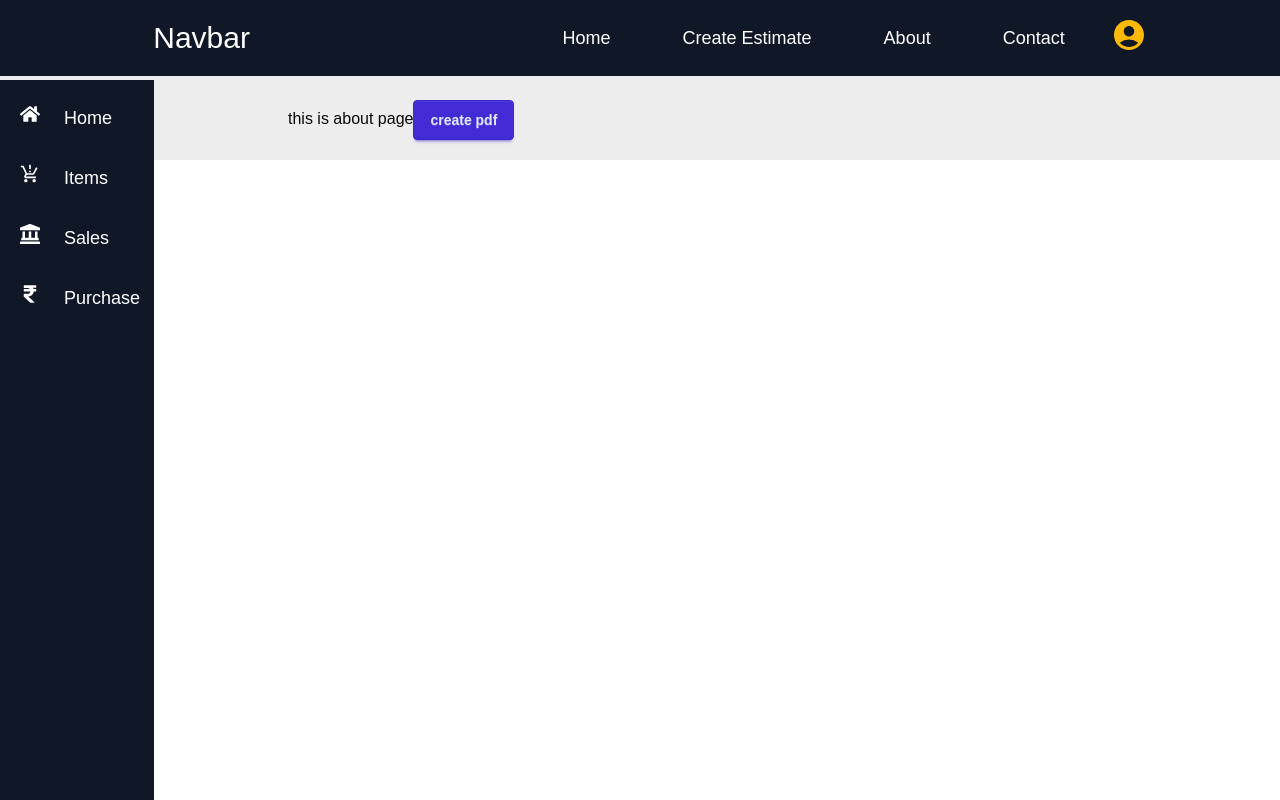
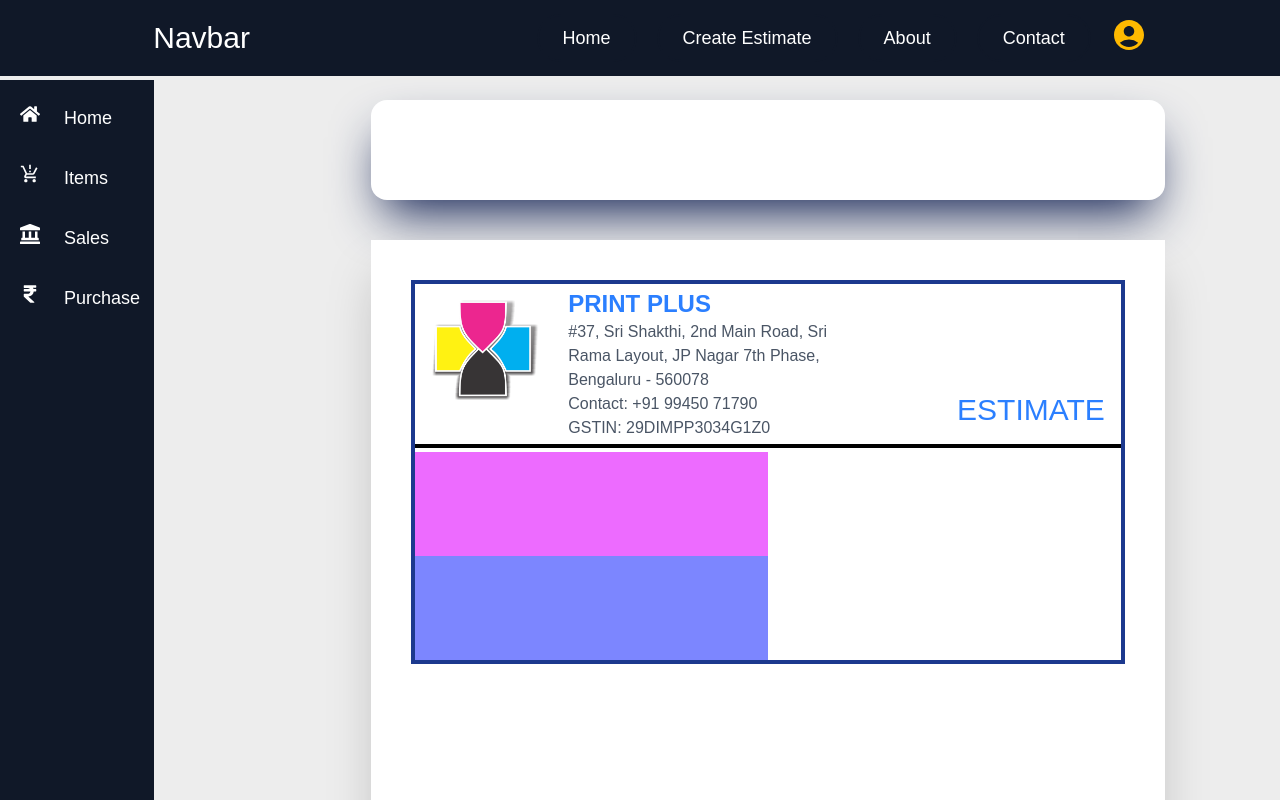
Before and after one commit to unhingedcargo/fintech_frontend, a Next.js app: page /about in a window 1280 px wide. Shown: the top 800 px of the page. Built offline with nearby package versions, Linux system fonts and the light colour scheme.

Commit message:
PDFin webpage-I

```diff
--- a/src/app/about/page.jsx
+++ b/src/app/about/page.jsx
@@ -1,7 +1,7 @@
 "use client";
 import Sidebar from '@/components/Sidebar';
+import React, { useState } from 'react';
 import jsPDF from 'jspdf';
-import React, { useState } from 'react';
 
 export default function AboutPage() {
   const [companyData, setCompanyData] = useState({
@@ -26,6 +26,7 @@ export default function AboutPage() {
   const createPDF = () => {
     // const img = "/PrintPlus LOGO PNG.png";
     const doc = new jsPDF("portrait", "mm");
+    console.log(doc.getPageInfo);
     doc.addFont("/fonts/Poppins-Regular.ttf", "regular", 'normal');
     doc.addFont("/fonts/Poppins-Bold.ttf", "bold", 'normal');
     doc.addFont("/fonts/Poppins-Medium.ttf", "medium", 'normal');
@@ -57,14 +58,14 @@ export default function AboutPage() {
     // doc.line(10, 50, 200, 50);
     // doc.text(`Bill To : ${jobData.customer}`, 12, 47, {align:"left", maxWidth:90});
 
-    const cust_text = `Bill To : Majestic Infomatrix \nContact No. : ${jobData.contact}`;
-    const cust_text_h = doc.getTextDimensions(cust_text,{maxWidth:90}).h + 2;
+    const cust_text = `Bill To : Majestic Infomatrix Majestic Infomatrix Majestic Infomatrix Majestic Infomatrix Majestic Infomatrix Majestic Infomatrix Majestic Infomatrix Majestic Infomatrix Majestic Infomatrix Majestic Infomatrix Majestic Infomatrix Majestic Infomatrix Majestic Infomatrix Majestic Infomatrix \nContact No. : ${jobData.contact}`;
+    const cust_text_h = doc.getTextDimensions(cust_text,{maxWidth:80}).h + 2;
     console.log(cust_text_h, typeof(parseInt(cust_text_h)));
 
-    doc.setLineHeightFactor(2);
-    doc.text(`Bill To : Majestic Infomatrix\nContact No. : ${jobData.contact}`, 13, 47, {align:"left", maxWidth:90});
+    // doc.setLineHeightFactor(1.5);
+    doc.text(cust_text, 13, 47, {align:"left", maxWidth:90});
     doc.text(`Bill No. : ${jobData.jobno}\nDate : ${jobData.jobDate}`, 107, 47, {align:"left", maxWidth:90});
-    doc.line(10, 48+cust_text_h, 200, 48+cust_text_h);
+    doc.line(10, 49+cust_text_h, 200, 49+cust_text_h);
     doc.line(105, 40, 105, 48+cust_text_h);
     // doc.text(`Bill No. : `, 107, 47, {align:"left", maxWidth:80});
     // doc.text(`Contact No. : ${jobData.contact}`, 12, 56, {align:"left", maxWidth:90});
@@ -97,9 +98,60 @@ export default function AboutPage() {
         <Sidebar />
       </div>
       <div className='flex-1 mx-8 my-5 pt-20'>
-        this is about page
 
-        <button className="btn btn-primary" onClick={createPDF}>create pdf</button>
+      <div className="flex flex-col justify-center items-center">
+
+        {/* top bar for the buttons */}
+        <div className="bg-white shadow-blue-950 shadow-2xl w-[210mm] h-25 rounded-2xl">
+
+        </div>
+
+        <div className='bg-white shadow-2xl p-10 mt-10 w-[210mm] min-h-[297mm]'>  {/* This can be our id for the pdf */}
+
+
+          <div className="grid grid-cols-2 border-4 border-blue-900">
+            {/* Header */}
+            <div className="col-span-2 w-full h-40 mb-2">
+              <div className="grid grid-cols-20 border-b-4 border-black">
+
+                <div className='col-span-4 p-4 items-center align-middle text-center'>
+                  <img src="/PrintPlus LOGO PNG.png" alt="Company LOGO" />
+                </div>
+
+                <div className='col-span-9 px-3 py-1'>
+                  <h1 className='text-2xl font-bold text-blue-500'>{companyData.name}</h1>
+                  <p className='text-md font-normal text-gray-600'>{companyData.address}</p>
+                  <p className='text-md font-normal text-gray-600'>Contact: {companyData.contact}</p>
+                  <p className='text-md font-normal text-gray-600'>GSTIN: {companyData.gstin}</p>
+                </div>
+
+                <div className='col-span-7 p-4 flex items-end justify-end'>
+                  <h1 className='text-3xl font-normal text-blue-500'>ESTIMATE</h1>
+
+                </div>
+              </div>
+
+            </div>
+
+
+            <div className=''>
+              <div className="w-full h-26 bg-fuchsia-400">
+
+              </div>
+
+              <div className="w-full h-26 bg-indigo-400">
+
+              </div>
+            </div>
+
+
+          </div>
+        </div>
+      </div>
+
+        {/* this is about page
+
+        <button className="btn btn-primary" onClick={createPDF}>create pdf</button> */}
 
       </div>
 
```
